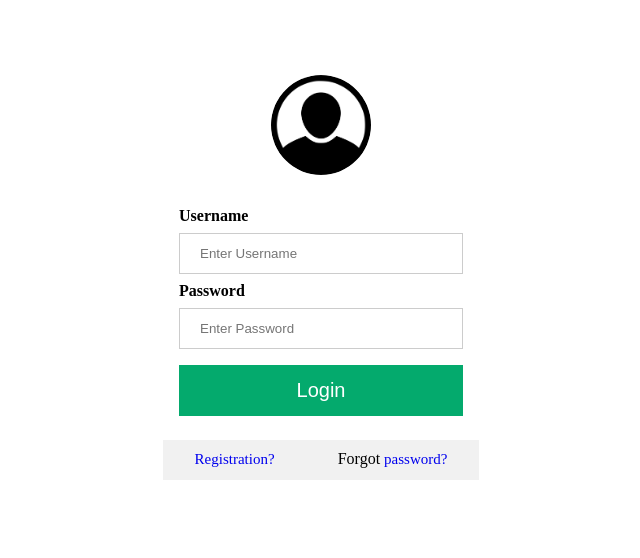
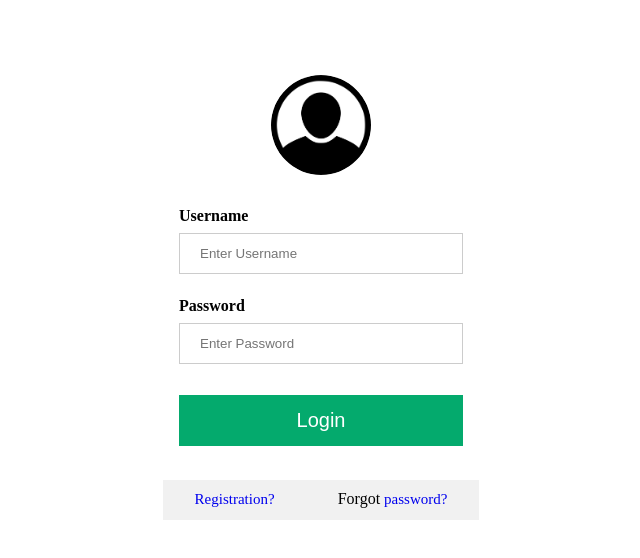
Before and after one commit to SochircaRoman/blog-site-api, a Vue app in the folder frontend/: page /login in a window 1280 px wide. Shown: the top 558 px of the page, without its empty margins (319-959 px from the left). Built offline with nearby package versions, Linux system fonts and the light colour scheme.

Commit message:
Fix LoginItem

```diff
--- a/frontend/src/components/LoginItem.vue
+++ b/frontend/src/components/LoginItem.vue
@@ -7,13 +7,13 @@
 			</div>
 
       <div class="input_container">
-        <div>
+        <div class="input_group">
           <label for="username"><b>Username</b></label>
           <Field name="username" type="text" placeholder="Enter Username" class="input_field" />
           <ErrorMessage name="username" class="error-feedback" />
         </div>
 
-        <div>
+        <div class="input_group">
           <label for="password"><b>Password</b></label>
           <Field name="password" type="password" placeholder="Enter Password" class="input_field" />
           <ErrorMessage name="password" class="error-feedback" />
@@ -122,6 +122,10 @@ export default {
   padding: 16px;
 }
 
+.input_group {
+  margin-bottom: 15px;
+}
+
 .submit_btn {
   background-color: #04AA6D;
   color: white;
@@ -150,8 +154,14 @@ export default {
   color: #f23648;
 }
 
+.response {
+  margin: -10px;
+  margin-bottom: 20px;
+}
+
 .message__respones {
   color: #f23648;
+  text-align: center;
 }
 
 .other {
```
